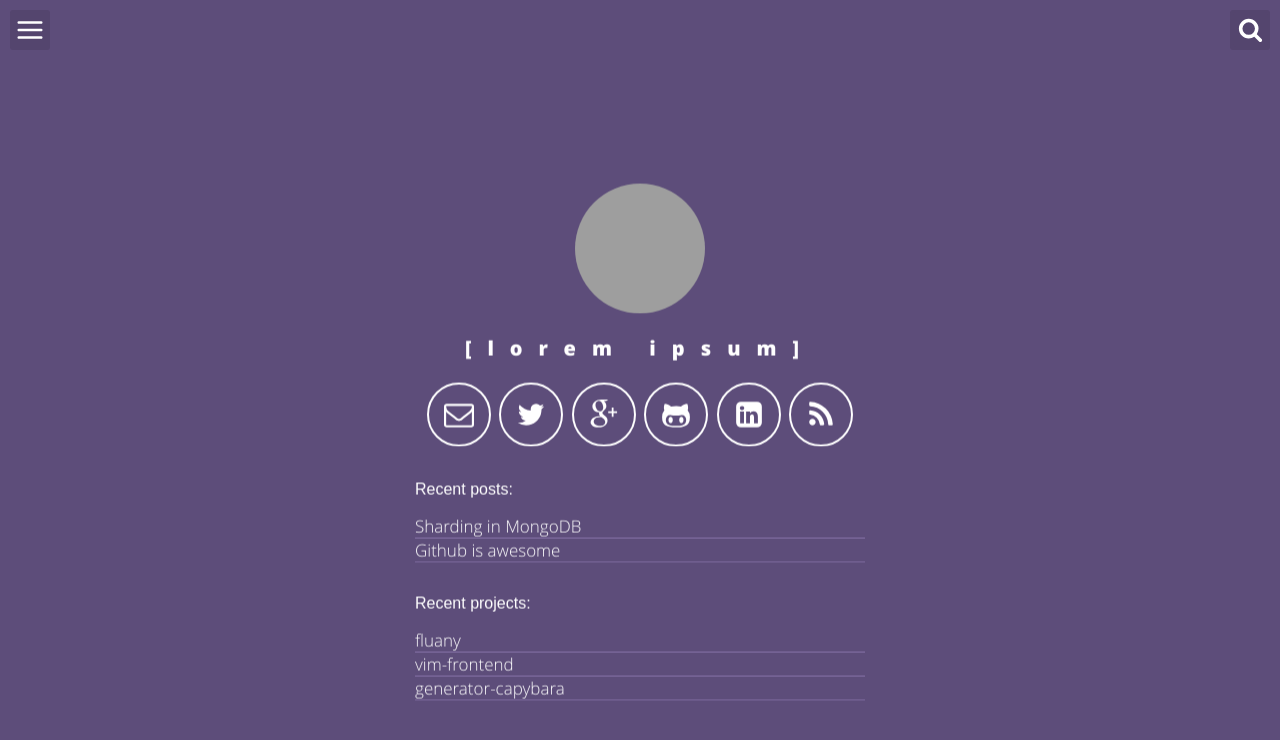
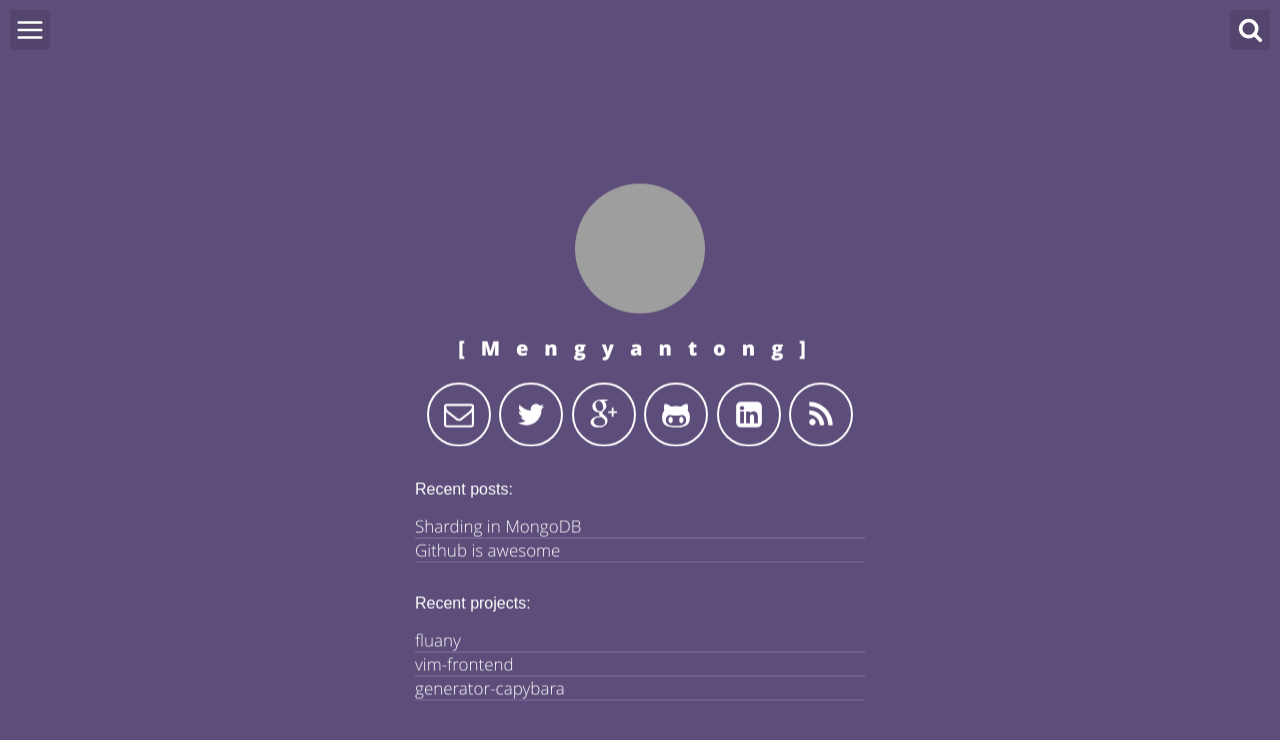
Before and after one commit to victorvoid/space-jekyll-template, a Jekyll site: the page built from index.html, in a window 1280 px wide. Shown: the top 740 px of the page. Built offline with Jekyll 4.4.1, drawn with Linux system fonts in a browser that asks for light colours; some of the changed lines change nothing that is shown; grey boxes are pictures that could not be loaded.

Commit message:
Update _config.yml

```diff
--- a/_config.yml
+++ b/_config.yml
@@ -5,14 +5,14 @@
 url: "http://mengyantong.github.io"
 
 # User settings
-username: lorem ipsum
-user_title: Lorem Ipsum - FrontEnd
-email: lorem.lorem@ipsum.com
-twitter_username: loremipsum
-github_username:  loremipsum
+username: Mengyantong
+user_title: Mengyantong - FrontEnd
+email: 41724201@xs.ustb.edu.cn
+twitter_username: Miant
+github_username:  Miant
 gplus_username:  loremipsum
-linkedin_public_url: loremipsum # Example: For public profile 'www.linkedin.com/in/john-smith', 'john-smith' is your linkedin_public_url
-disqus_username: loremipsum
+linkedin_public_url: Mengyantong
+disqus_username: Mengyantong
 profile_picture: https://68.media.tumblr.com/93f384858e9273d5b980b418e2f2f4d5/tumblr_o5i2aybLJG1uapsfmo2_250.png
 
 # Build settings
@@ -51,7 +51,7 @@
       new_tab: true
       key_trigger: g
     - title: twitter
-      url: http://www.twitter.com/victorvoid
+      url: http://www.twitter.com/miant
       key_trigger: t
     - title: search
       url: ""
```
